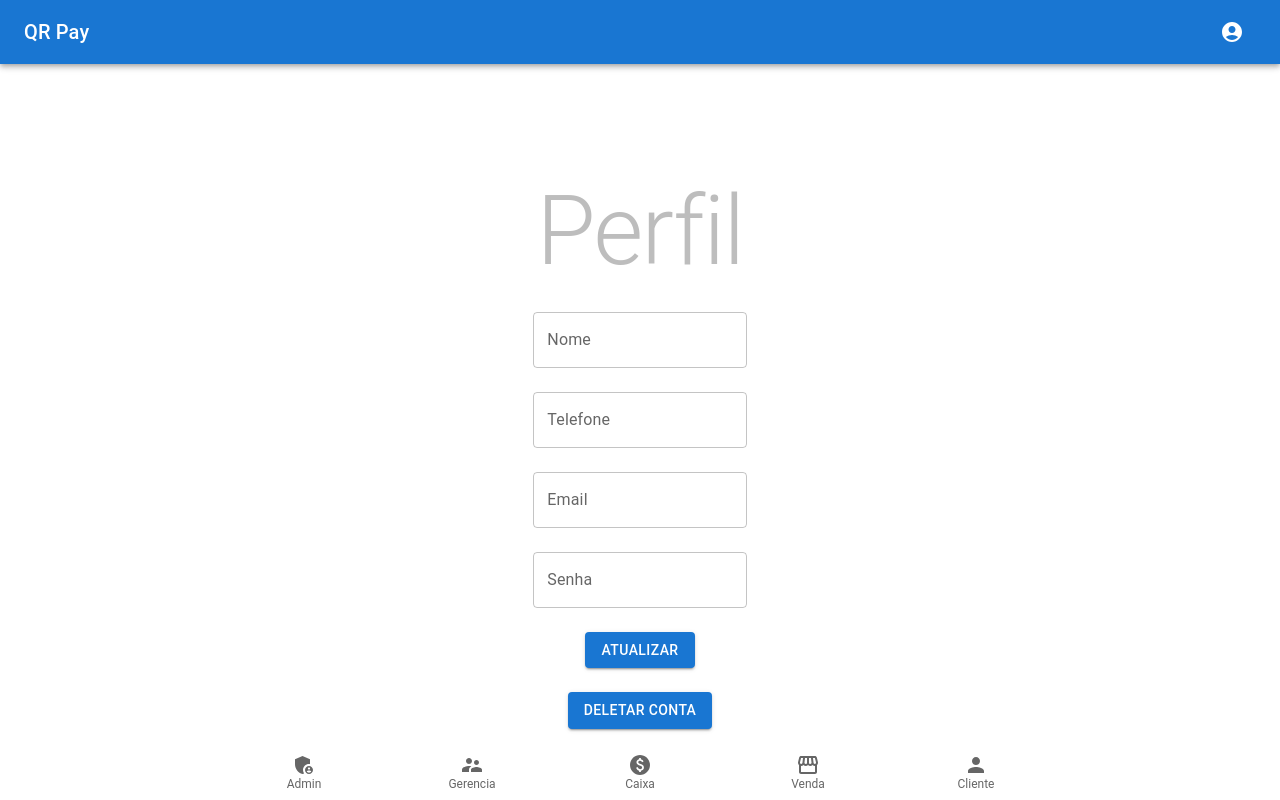
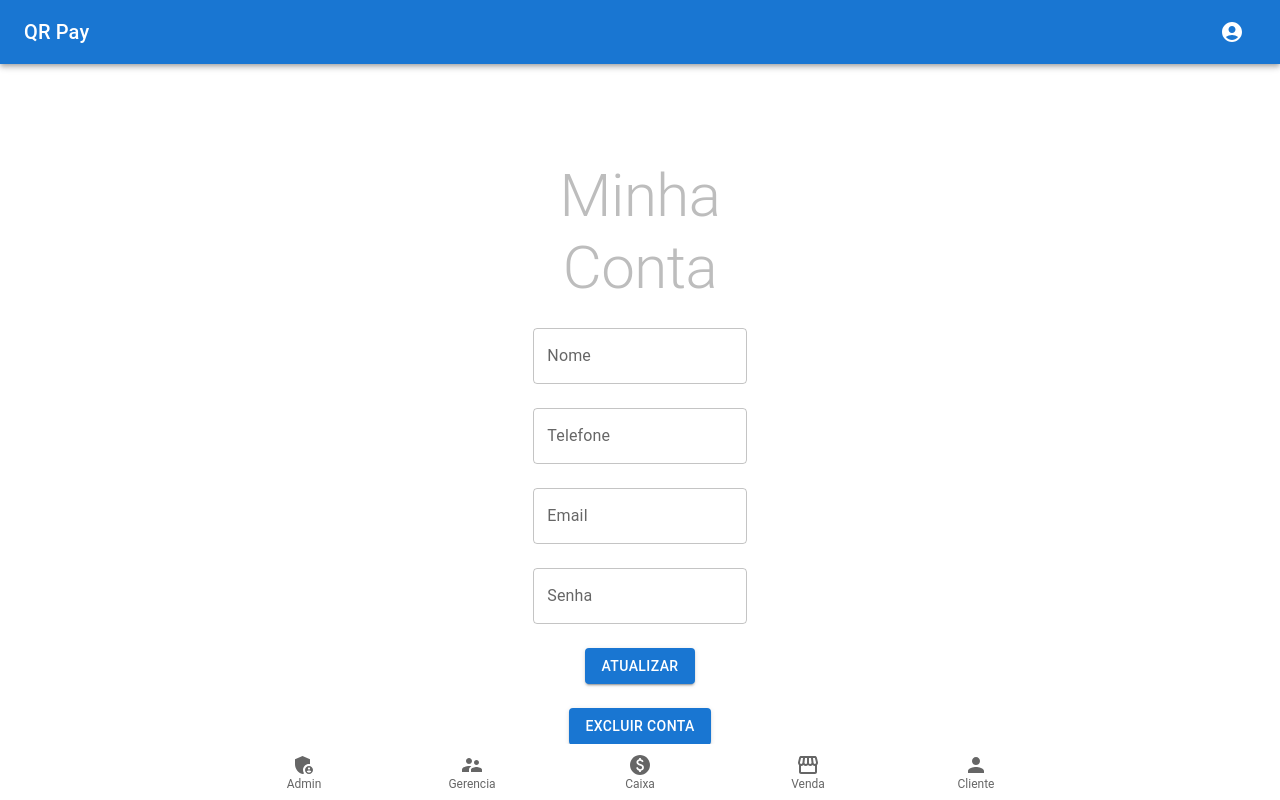
Before and after one commit to cristiancll/qrpay-fe, a React (Create React App) app: page /user in a window 1280 px wide. Built offline with nearby package versions, Linux system fonts and the light colour scheme.

Commit message:
Refactor of components to remove repeated code

```diff
--- a/src/buttons/MainButton.jsx
+++ b/src/buttons/MainButton.jsx
@@ -1,8 +1,9 @@
-import {Button} from "@mui/material";
+import {Button, Grid} from "@mui/material";
 import React from 'react';
 
-const MainButton = ({ icon, onClick, children }) => {
+const MainButton = ({icon, onClick, children}) => {
     return (
+        <Grid item xs={12} md={3} sx={{width: "100%"}}>
             <Button
                 variant="contained"
                 size="large"
@@ -15,6 +16,7 @@ const MainButton = ({ icon, onClick, children }) => {
             >
                 {children}
             </Button>
+        </Grid>
     );
 };
 
--- /dev/null
+++ b/src/components/ButtonOption.jsx
@@ -0,0 +1,17 @@
+import {Button, Grid} from "@mui/material";
+import React from 'react';
+
+const ButtonOption = ({ text, variant = "contained", onClick = () => {}}) => {
+    return (
+        <Grid item xs={12}>
+            <Button
+                variant={variant}
+                onClick={onClick}
+            >
+                { text }
+            </Button>
+        </Grid>
+    );
+};
+
+export default ButtonOption;
--- /dev/null
+++ b/src/components/OptionsColumn.jsx
@@ -0,0 +1,24 @@
+import {Grid} from "@mui/material";
+import React from 'react';
+import CenterContainer from "./CenterContainer.jsx";
+
+const OptionsColumn = ({children}) => {
+    if (!children) {
+        return null
+    }
+    return (
+        <CenterContainer>
+            <Grid
+                container
+                justifyContent="center"
+                alignItems="center"
+                direction="column"
+                rowSpacing={3}
+            >
+                { children }
+            </Grid>
+        </CenterContainer>
+    );
+};
+
+export default OptionsColumn;
--- /dev/null
+++ b/src/components/PageHeader.jsx
@@ -0,0 +1,16 @@
+import {Grid, Typography} from "@mui/material";
+import React from 'react';
+
+const PageHeader = ({text = "", variant = "h1"}) => {
+    return (
+        <Grid>
+            <Typography
+                variant={variant}
+                color="#BDBDBD">
+                {text}
+            </Typography>
+        </Grid>
+    );
+};
+
+export default PageHeader;
--- a/src/pages/RegisterPage.jsx
+++ b/src/pages/RegisterPage.jsx
@@ -2,8 +2,11 @@ import {Button, Grid, TextField, Typography} from "@mui/material";
 import React, {useState} from 'react';
 import {useNavigate} from "react-router-dom";
 import Error from "../common/error.js";
+import ButtonOption from "../components/ButtonOption.jsx";
 import CenterContainer from "../components/CenterContainer.jsx";
 import FormField from "../components/FormField.jsx";
+import OptionsColumn from "../components/OptionsColumn.jsx";
+import PageHeader from "../components/PageHeader.jsx";
 import {useAuthentication} from "../providers/AuthProvider.jsx";
 
 const RegisterPage = () => {
@@ -98,21 +101,11 @@ const RegisterPage = () => {
     }
 
     return (
-        <CenterContainer>
-            <Grid
-                container
-                justifyContent="center"
-                alignItems="center"
-                direction="column"
-                rowSpacing={3}
-            >
-                <Grid xs={12}>
-                    <Typography
+        <OptionsColumn>
+            <PageHeader
+                text="Cadastro"
                 variant="h2"
-                        color="#BDBDBD">
-                        Cadastro
-                    </Typography>
-                </Grid>
+            />
             <FormField
                 label="Nome"
                 type="text"
@@ -148,35 +141,12 @@ const RegisterPage = () => {
                 form={form}
                 events={{handleChange, handleBlur}}
             />
-                <Grid item xs={12}>
-                    <Button
-                        variant="contained"
+            <ButtonOption
+                text="Registrar"
                 onClick={handleSubmit}
-                    >
-                        Registrar
-                    </Button>
-                </Grid>
-            </Grid>
-        </CenterContainer>
+            />
+        </OptionsColumn>
     )
 };
 
-// const InputField = ({fields}) => {
-//     return (
-//         <TextField
-//             label={fields.label}
-//             type={fields.type}
-//             name={fields.id}
-//             id={fields.id}
-//             password="password"
-//             variant="outlined"
-//             helperText={form.password.error}
-//             error={Error.has(form.password.error)}
-//             value={form.password.value}
-//             onChange={events.handleChange}
-//             onBlur={events.handleBlur}
-//         />
-//     );
-// }
-
 export default RegisterPage;
--- a/src/pages/ResetPasswordPage.jsx
+++ b/src/pages/ResetPasswordPage.jsx
@@ -2,8 +2,11 @@ import {Button, Grid, Typography} from "@mui/material";
 import React, {useState} from 'react';
 import {useNavigate} from "react-router-dom";
 import Error from "../common/error.js";
+import ButtonOption from "../components/ButtonOption.jsx";
 import CenterContainer from "../components/CenterContainer.jsx";
 import FormField from "../components/FormField.jsx";
+import OptionsColumn from "../components/OptionsColumn.jsx";
+import PageHeader from "../components/PageHeader.jsx";
 import {useAuthentication} from "../providers/AuthProvider.jsx";
 
 const ResetPasswordPage = () => {
@@ -60,21 +63,11 @@ const ResetPasswordPage = () => {
     }
 
     return (
-        <CenterContainer>
-            <Grid
-                container
-                justifyContent="center"
-                alignItems="center"
-                direction="column"
-                rowSpacing={3}
-            >
-                <Grid>
-                    <Typography
+        <OptionsColumn>
+            <PageHeader
+                text="Recuperar Senha"
                 variant="h3"
-                        color="#BDBDBD">
-                        Recuperar Senha
-                    </Typography>
-                </Grid>
+            />
             <FormField
                 label="Usuário"
                 type="text"
@@ -82,16 +75,11 @@ const ResetPasswordPage = () => {
                 form={form}
                 events={{handleChange, handleBlur}}
             />
-                <Grid item xs={12}>
-                    <Button
-                        variant="contained"
+            <ButtonOption
+                text="Enviar E-mail"
                 onClick={handleSubmit}
-                    >
-                        Enviar E-mail
-                    </Button>
-                </Grid>
-            </Grid>
-        </CenterContainer>
+            />
+        </OptionsColumn>
     )
 };
 
--- a/src/pages/home/BillingPage.jsx
+++ b/src/pages/home/BillingPage.jsx
@@ -1,8 +1,10 @@
-import {Button} from "@mui/material";
+import {Button, Grid} from "@mui/material";
 import React, {useState} from 'react';
 import MainButton from "../../buttons/MainButton.jsx";
 import QRCodeButton from "../../buttons/QRCodeButton.jsx";
 import Auth from "../../common/auth.js";
+import CenterContainer from "../../components/CenterContainer.jsx";
+import OptionsColumn from "../../components/OptionsColumn.jsx";
 import QRScanner from "../../components/qr/QRScanner.jsx";
 import {useAuthentication} from "../../providers/AuthProvider.jsx";
 import UnauthorizedPage from "../UnauthorizedPage.jsx";
@@ -27,11 +29,16 @@ const BillingPage = () => {
     return (
         <div>
             <QRScanner visible={showQR} onScan={onScan} onClose={onClose}/>
-            <MainButton
-                onClick={() => setShowQR(true)}
-            >
-                LER QR CODE
-            </MainButton>
+                <OptionsColumn>
+                    <MainButton
+                        onClick={() => setShowQR(true)}
+                    >
+                        LER QR CODE
+                    </MainButton>
+                    <MainButton>
+                        CRIAR QR CODE
+                    </MainButton>
+                </OptionsColumn>
             <p>{code}</p>
         </div>
     );
--- a/src/pages/home/UserPage.jsx
+++ b/src/pages/home/UserPage.jsx
@@ -2,8 +2,11 @@ import {Button, Grid, Typography} from "@mui/material";
 import React, {useState} from 'react';
 import {useNavigate} from "react-router-dom";
 import Error from "../../common/error.js";
+import ButtonOption from "../../components/ButtonOption.jsx";
 import CenterContainer from "../../components/CenterContainer.jsx";
 import FormField from "../../components/FormField.jsx";
+import OptionsColumn from "../../components/OptionsColumn.jsx";
+import PageHeader from "../../components/PageHeader.jsx";
 import {useAuthentication} from "../../providers/AuthProvider.jsx";
 
 const UserPage = () => {
@@ -90,21 +93,8 @@ const UserPage = () => {
     }
 
     return (
-        <CenterContainer>
-            <Grid
-                container
-                justifyContent="center"
-                alignItems="center"
-                direction="column"
-                rowSpacing={3}
-            >
-                <Grid>
-                    <Typography
-                        variant="h1"
-                        color="#BDBDBD">
-                        Perfil
-                    </Typography>
-                </Grid>
+        <OptionsColumn>
+            <PageHeader variant={"h2"} text="Minha Conta"/>
             <FormField
                 label="Nome"
                 type="text"
@@ -133,24 +123,15 @@ const UserPage = () => {
                 form={form}
                 events={{handleChange, handleBlur}}
             />
-                <Grid item xs={12}>
-                    <Button
-                        variant="contained"
+            <ButtonOption
+                text="Atualizar"
                 onClick={handleSubmit}
-                    >
-                        Atualizar
-                    </Button>
-                </Grid>
-                <Grid item xs={12}>
-                    <Button
-                        variant="contained"
+            />
+            <ButtonOption
+                text="Excluir Conta"
                 onClick={handleDelete}
-                    >
-                        Deletar Conta
-                    </Button>
-                </Grid>
-            </Grid>
-        </CenterContainer>
+            />
+        </OptionsColumn>
     )
 };
 
```
Also changed, not shown: src/pages/LoginPage.jsx (+19 -38 lines). Lines whose indentation alone changed are shown as unchanged.
